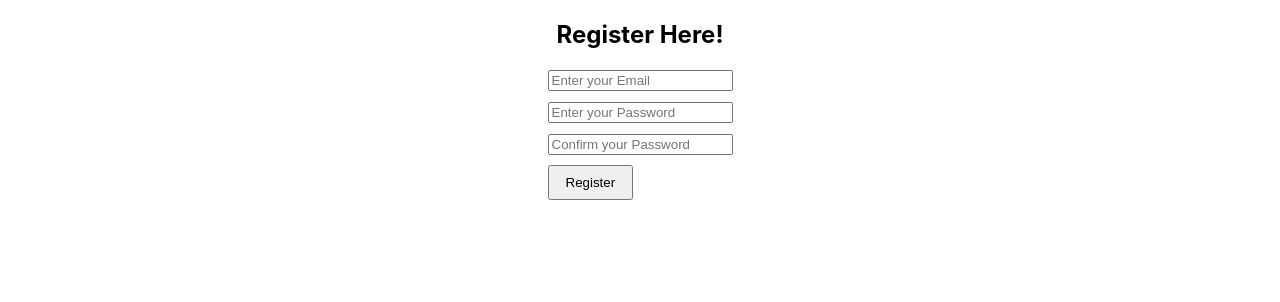
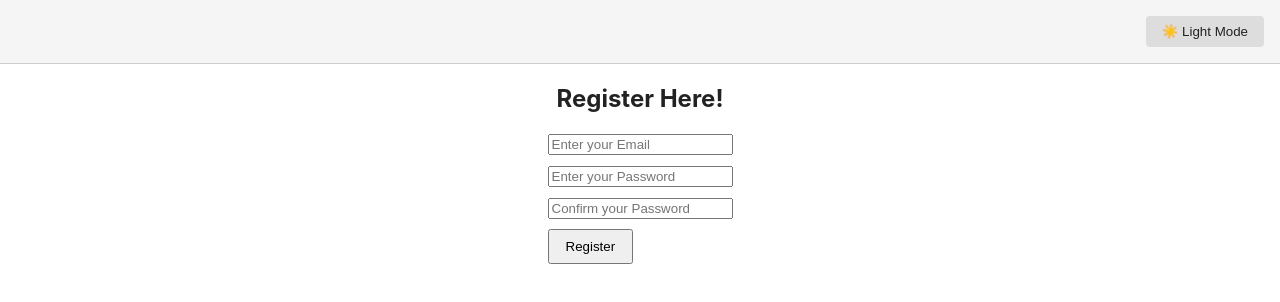
Before and after one commit to nst-sdc/Fix-Time, a React (Create React App) app in the folder client/: page / in a window 1280 px wide. Shown: the top 302 px of the page. Built offline with nearby package versions, Linux system fonts and the light colour scheme.

Commit message:
WIP: Changes to App.js before merge

```diff
--- a/client/src/App.js
+++ b/client/src/App.js
@@ -1,8 +1,11 @@
+import Navbar from "./Navbar";
 import Register from "./pages/register";
+
 function App() {
   return (
     <div className="App">
-      <Register/>
+      <Navbar />
+      <Register />
     </div>
   );
 }
--- /dev/null
+++ b/client/src/Navbar.js
@@ -0,0 +1,39 @@
+import React, { useEffect, useState } from "react";
+
+function Navbar() {
+  const [theme, setTheme] = useState(() => localStorage.getItem("theme") || "light");
+
+  useEffect(() => {
+    document.body.className = theme === "dark" ? "dark-mode" : "light-mode";
+    localStorage.setItem("theme", theme);
+  }, [theme]);
+
+  function toggleTheme() {
+    setTheme(theme === "light" ? "dark" : "light");
+  }
+
+  return (
+    <nav style={{
+      display: "flex",
+      justifyContent: "flex-end",
+      alignItems: "center",
+      padding: "1rem",
+      background: theme === "dark" ? "#222" : "#f5f5f5",
+      color: theme === "dark" ? "#fff" : "#222",
+      borderBottom: "1px solid #ccc"
+    }}>
+      <button onClick={toggleTheme} style={{
+        padding: "0.5rem 1rem",
+        borderRadius: "4px",
+        border: "none",
+        background: theme === "dark" ? "#444" : "#ddd",
+        color: theme === "dark" ? "#fff" : "#222",
+        cursor: "pointer"
+      }}>
+        {theme === "dark" ? "🌙 Dark Mode" : "☀️ Light Mode"}
+      </button>
+    </nav>
+  );
+}
+
+export default Navbar;
--- a/client/src/index.css
+++ b/client/src/index.css
@@ -1,10 +1,20 @@
+body.light-mode {
+  background: #fff;
+  color: #222;
+  transition: background 0.3s, color 0.3s;
+}
+
+body.dark-mode {
+  background: #181818;
+  color: #f5f5f5;
+  transition: background 0.3s, color 0.3s;
+}
+
 body {
   margin: 0;
   font-family: -apple-system, BlinkMacSystemFont, 'Segoe UI', 'Roboto', 'Oxygen',
     'Ubuntu', 'Cantarell', 'Fira Sans', 'Droid Sans', 'Helvetica Neue',
     sans-serif;
-  -webkit-font-smoothing: antialiased;
-  -moz-osx-font-smoothing: grayscale;
 }
 
 code {
```
